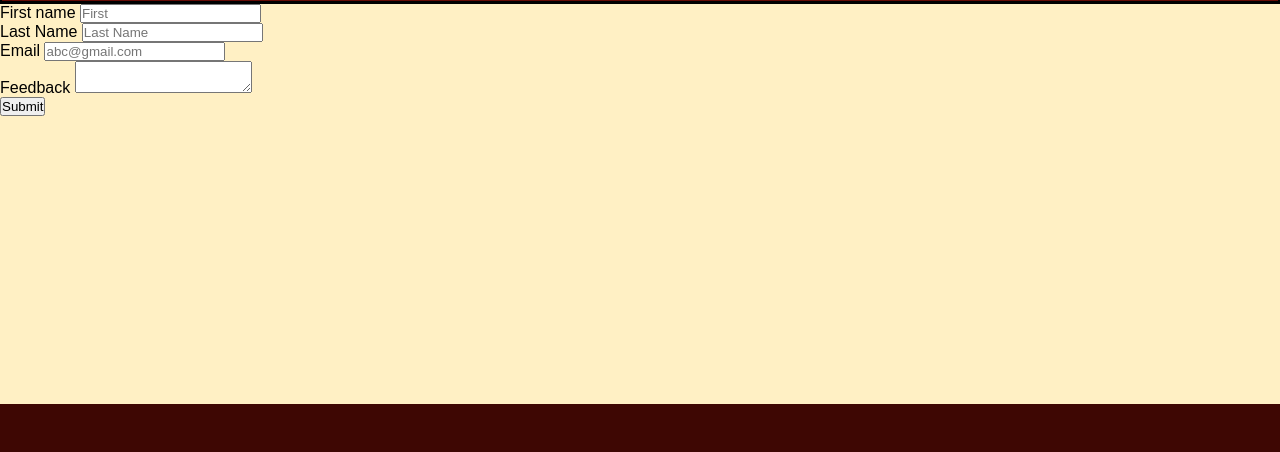
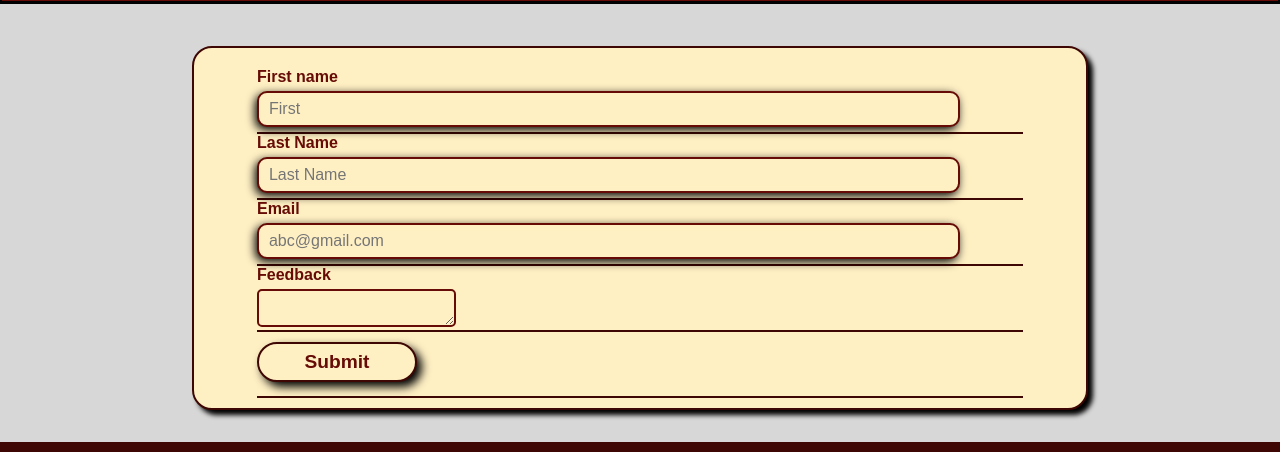
Before and after one commit to Student-Deepak/Portfolio, a plain HTML site: page contact.html in a window 1280 px wide. Shown: the part 71-523 px from the top of the page. Drawn offline with Linux system fonts and the light colour scheme.

Commit message:
add new style

```diff
--- a/contactStyle.css
+++ b/contactStyle.css
@@ -1,9 +1,82 @@
 
-main{
-    background-color: #fff0c4;
-    height: 400px;
+.main{
+    background-color: #d7d7d7;
+    padding: 2rem;
 }
 footer{
     height: 400px;
     background-color: #3E0703;
 }
+.contact_form{
+    height: 20rem;
+    width: 70%;
+   background-color: #fff0c4;
+    margin: auto;
+    border: 2px solid #3E0703;
+    border-radius: 20px;
+    padding: 20px;
+    font-size: 16px;
+    font-weight: 600;
+    box-shadow: 5px 5px 5px black;
+    margin-top: 10px;
+
+}
+.contact_form div{
+    height: 4rem;
+    width: 90%;
+    color: black;
+    margin: auto;
+    border-bottom: 2px solid #3E0703;
+    color: #660b05;
+}
+input{
+    display: block;
+    margin: 5px 0 0 0;
+    height: 2rem;
+    width: 90%;
+    border-radius: 10px;
+    padding-left: 10px;
+    background-color: #fff0c4 ;
+    border: 2px solid #660b05;
+    color: #3E0703;
+    font-weight: 500;
+    font-size: 16px;
+    box-shadow: -2px 3px 10px black;
+}
+#feedback{
+    border-radius: 5px;
+    margin-top: 5px;
+    display: block;
+    background-color: #fff0c4 ;
+    border: 2px solid #660b05;
+    padding: 2px 10px 2px 10px;
+}
+
+#btn{
+    background-color: #fff0c4;
+     color: #660b05;
+    height: 2.5rem;
+    width: 10rem;
+    margin-top: 0.6rem;
+    border-radius: 30px;
+    /* transition: 1s linear; */
+    box-shadow: 5px 5px 10px black;
+    border: 2px solid #3E0703;
+
+    font-weight: 700;
+    font-size: larger;
+}
+#btn:hover{
+    transition: 1s ease-in-out;
+    background-color: #660b05;
+    color: #fff0c4;
+    transform: scale(1.1);
+
+}
+#btn:active{
+    transform: scale(1);
+
+     background-color: #fff0c4;
+     color: #660b05;
+
+}
```
